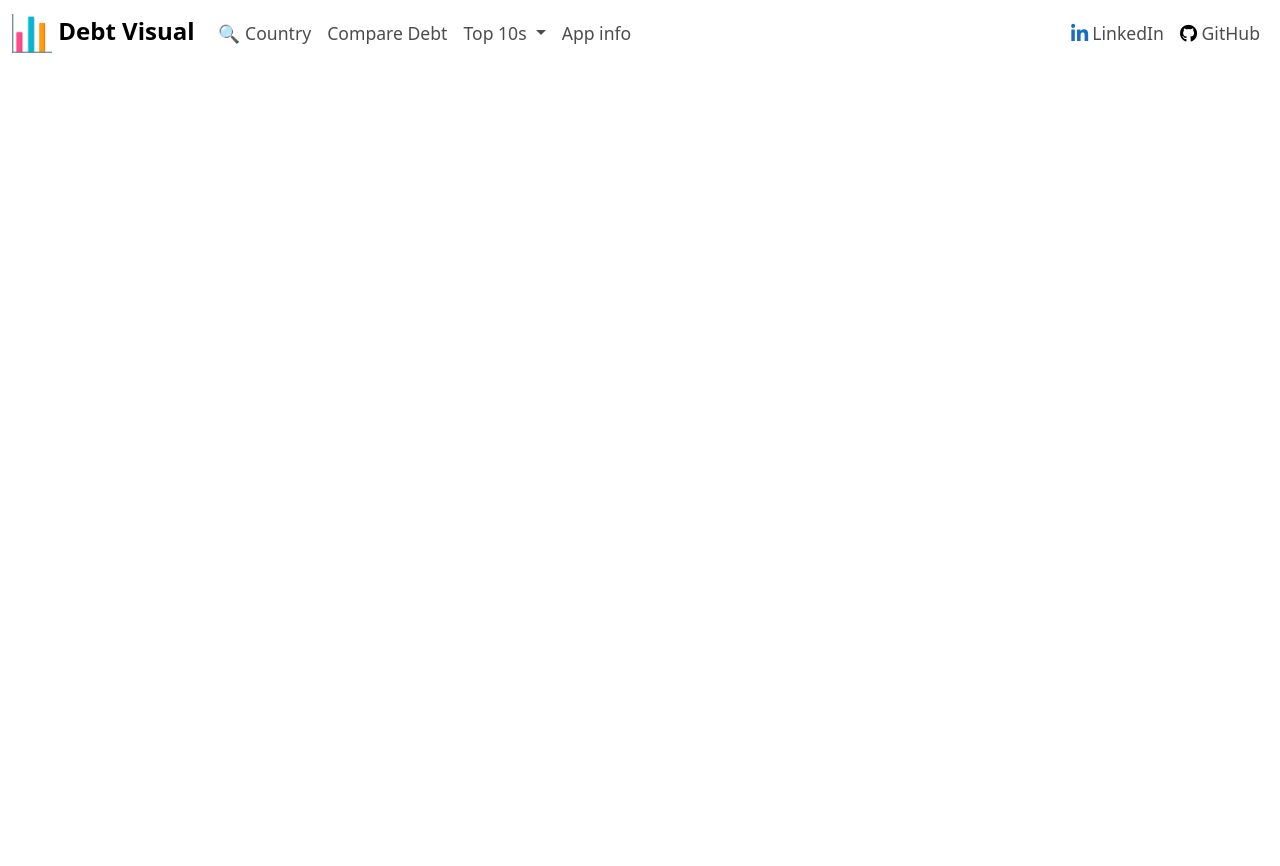
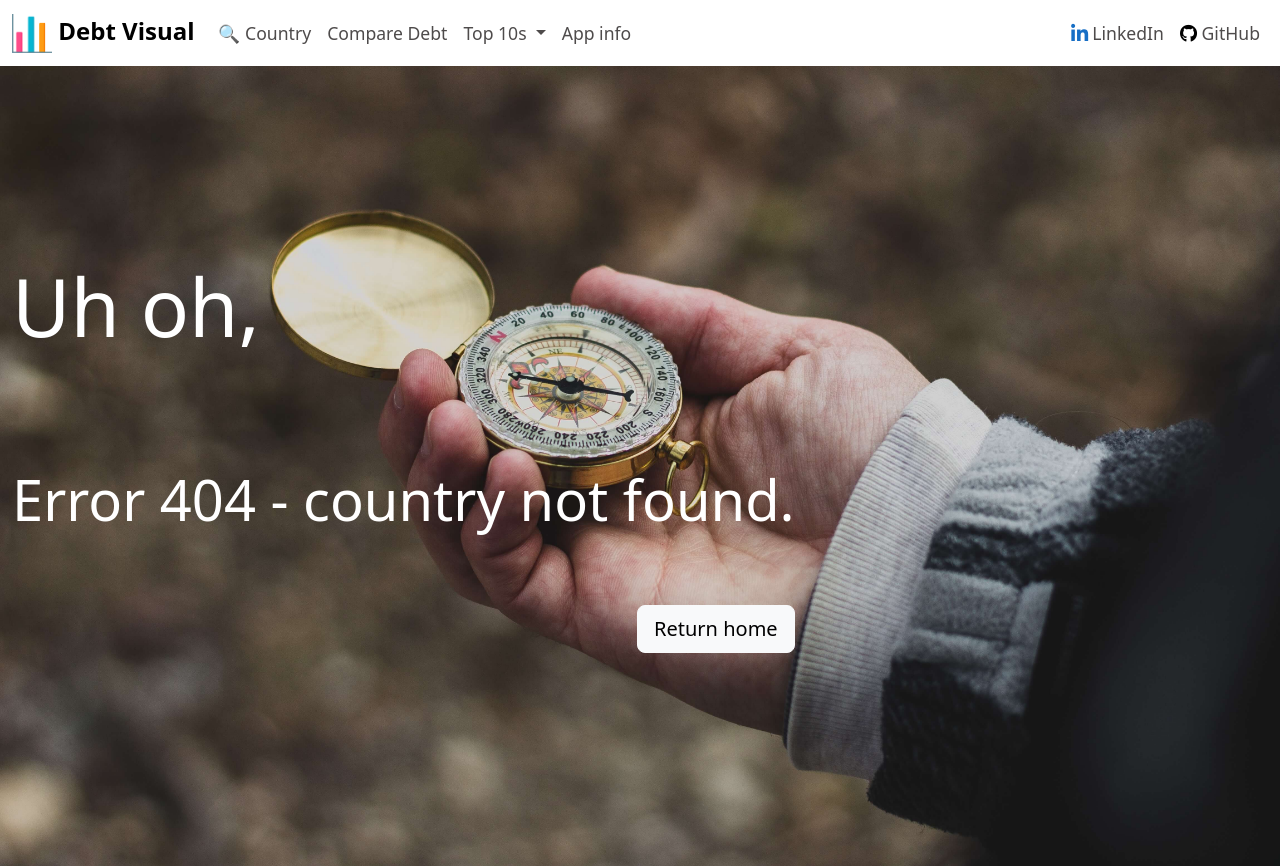
Before and after one commit to ronardcaktus/debt-visual, a Django app: template apps/countries/templates/country/country_not_found.html in a window 1280 px wide. Before the commit the page ends 53 px from the top, so only its background shows below. Run offline with Django 3.2, Linux system fonts and the light colour scheme; the template is opened without the code that fills it, so the values that code supplies are empty; some libraries are stand-ins or nearby versions.

Commit message:
Add country not found page

```diff
--- a/apps/countries/templates/country/country_detail.html
+++ b/apps/countries/templates/country/country_detail.html
@@ -8,7 +8,7 @@
     <!-- Main jumbotron for a primary marketing message or call to action -->
     <div class="jumbotron">
         <div class="container">
-            <h1 class="display-3 text-center ">Country Detail</h1>
+            <h1 class="display-3 text-center">Country Detail</h1>
             <div class="row">
                 <div class="col-3">
                     {% for country in countries %}
--- a/apps/countries/templates/country/country_not_found.html
+++ b/apps/countries/templates/country/country_not_found.html
@@ -1,12 +1,23 @@
 {% extends "base.html" %}
 
-{% block title %} Not found {% endblock title %}
+{% block title %} Country not found {% endblock title %}
 
 {% block content %}
-<!-- Add style to this page -->
-{% if query %}
-<h2>Oops, we could not find '{{ query }}'. Maybe we need a new compass? Or maybe you should
-    start a new country and name it {{ query }}?</h2>
-{% endif%}
+<div class="not-found-body">
+    <div class="align-items-bottom">
+        <div class="container ">
+            <h1 class="display-1 not-found-uh-oh"><strong>Uh oh,</strong></h1>
+            {% if query %}
+            <h1 class="display-1 not-found-text"><strong>We could not find "{{ query }}". Maybe we need a new
+                    compass?</strong></h1>
+            <h1 class="display-5 not-found-text">🛩️ 🚙 🛳️ 🛸 🚲 🚄 🚀 + 🔍 🗺️</h1>
+            {% endif%}
+            <h2 class="display-4 not-found-404"><strong>Error 404 - country not found.</strong></h2>
+            <div class="d-flex flex-row-reverse">
+                <a class="btn btn-light btn-lg not-found-btn" href="{% url 'home' %}">Return home</a>
+            </div>
+        </div>
+    </div>
+</div>
 
 {% endblock content %}
--- a/static/css/styles.css
+++ b/static/css/styles.css
@@ -41,3 +41,37 @@
 }
 
 /* End welcome page styles */
+
+/* Country not found page styles */
+.not-found-body {
+    background-image: url("/static/imgs/compass-not-found.jpg");
+    background-size: cover;
+    /* Centers the image */
+    background-position: center;
+    background-repeat: no-repeat;
+    width: 100%;
+    /* Adjust the height as needed */
+    height: 100vh;
+    display: flex;
+}
+
+.not-found-uh-oh {
+    color: white;
+    padding-top: 12rem;
+    margin-bottom: 1rem;
+}
+
+.not-found-text {
+    color: white;
+}
+
+.not-found-404 {
+    color: white;
+    padding-top: 6rem;
+}
+
+.not-found-btn {
+    margin-top: 4rem;
+}
+
+/* Country not found page ends */
```
Also changed, not shown: static/imgs/compass-not-found.jpg (added).
